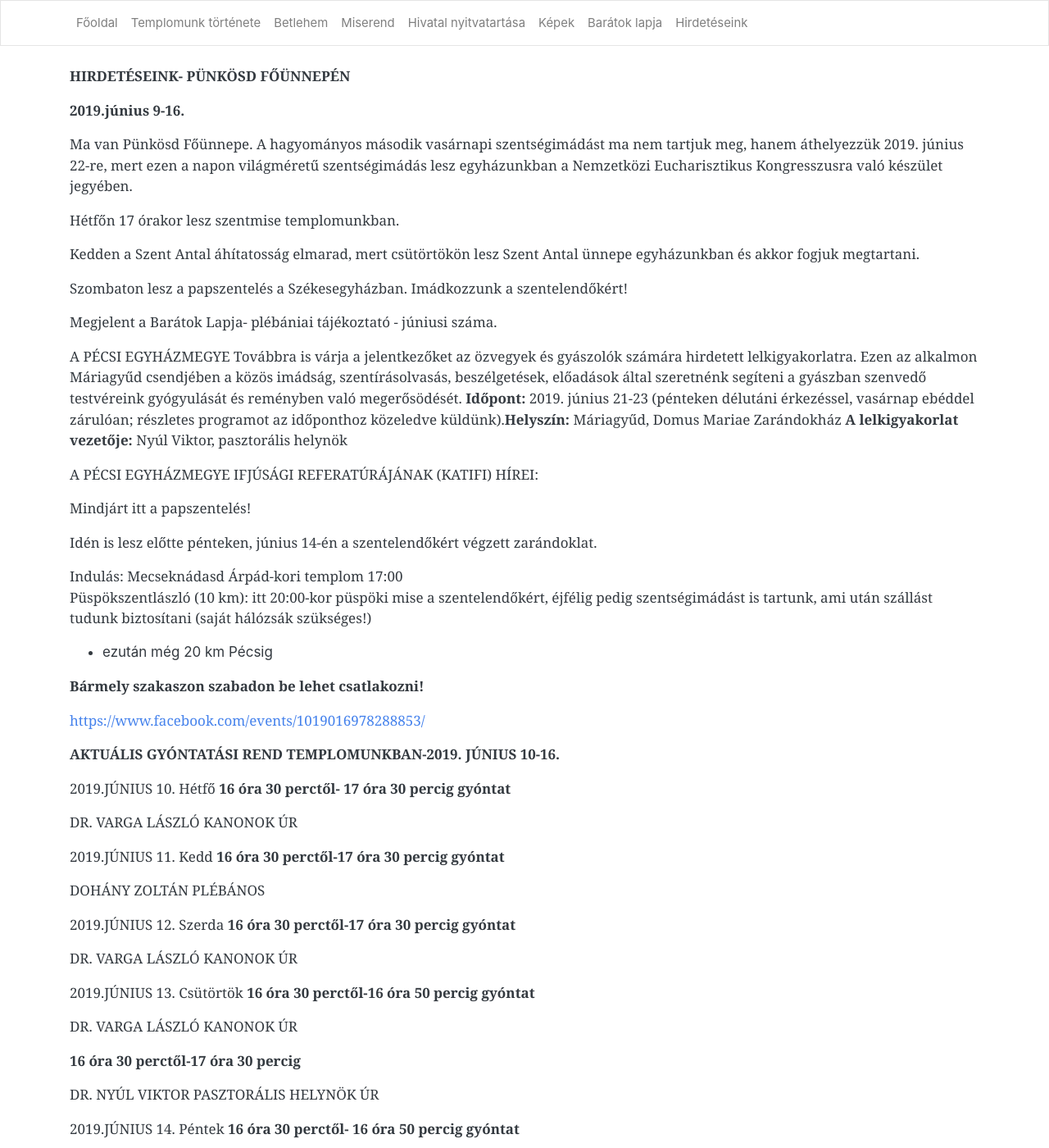
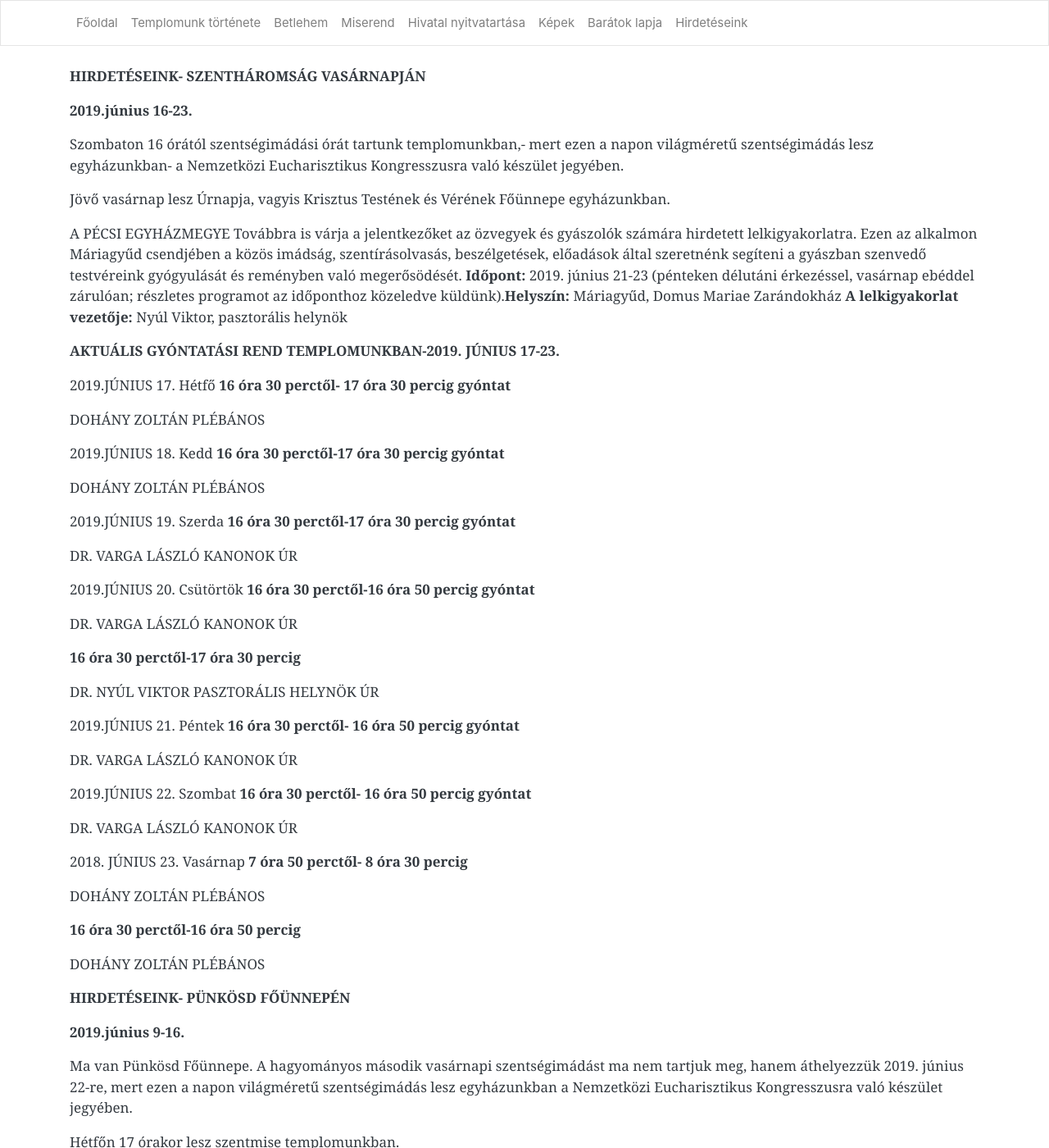
Before and after one commit to pecsi-ferences/pecsi-ferences.github.io, a Jekyll site: the page built from hirdeteseink.md, in a window 1280 px wide and 1400 px high. Shown: the whole window at 82% size. Built offline with Jekyll 4.4.1, drawn with Linux system fonts in a browser that asks for light colours; nearby versions of some CDN libraries.

Commit message:
Update from Forestry.io Zoltán Dohány updated hirdeteseink.md

```diff
--- a/hirdeteseink.md
+++ b/hirdeteseink.md
@@ -3,6 +3,54 @@ layout: default
 title: Hirdetéseink
 
 ---
+**HIRDETÉSEINK- SZENTHÁROMSÁG VASÁRNAPJÁN**
+
+**2019.június 16-23.**
+
+Szombaton 16 órától szentségimádási órát tartunk templomunkban,- mert ezen a napon világméretű szentségimádás lesz egyházunkban- a Nemzetközi Eucharisztikus Kongresszusra való készület jegyében.
+
+Jövő vasárnap lesz Úrnapja, vagyis Krisztus Testének és Vérének Főünnepe egyházunkban.
+
+A PÉCSI EGYHÁZMEGYE Továbbra is várja a jelentkezőket az özvegyek és gyászolók számára hirdetett lelkigyakorlatra. Ezen az alkalmon Máriagyűd csendjében a közös imádság, szentírásolvasás, beszélgetések, előadások által szeretnénk segíteni a gyászban szenvedő testvéreink gyógyulását és reményben való megerősödését. **Időpont:** 2019. június 21-23 (pénteken délutáni érkezéssel, vasárnap ebéddel zárulóan; részletes programot az időponthoz közeledve küldünk).**Helyszín:** Máriagyűd, Domus Mariae Zarándokház **A lelkigyakorlat vezetője:** Nyúl Viktor, pasztorális helynök
+
+**AKTUÁLIS GYÓNTATÁSI REND TEMPLOMUNKBAN-2019. JÚNIUS 17-23.**
+
+2019\.JÚNIUS 17. Hétfő **16 óra 30 perctől- 17 óra 30 percig gyóntat**
+
+DOHÁNY ZOLTÁN PLÉBÁNOS
+
+2019\.JÚNIUS 18. Kedd **16 óra 30 perctől-17 óra 30 percig gyóntat**
+
+DOHÁNY ZOLTÁN PLÉBÁNOS
+
+2019\.JÚNIUS 19. Szerda **16 óra 30 perctől-17 óra 30 percig gyóntat**
+
+DR. VARGA LÁSZLÓ KANONOK ÚR
+
+2019\.JÚNIUS 20. Csütörtök **16 óra 30 perctől-16 óra 50 percig gyóntat**
+
+DR. VARGA LÁSZLÓ KANONOK ÚR
+
+**16 óra 30 perctől-17 óra 30 percig**
+
+DR. NYÚL VIKTOR PASZTORÁLIS HELYNÖK ÚR
+
+2019\.JÚNIUS 21. Péntek **16 óra 30 perctől- 16 óra 50 percig gyóntat**
+
+DR. VARGA LÁSZLÓ KANONOK ÚR
+
+2019\.JÚNIUS 22. Szombat **16 óra 30 perctől- 16 óra 50 percig gyóntat**
+
+DR. VARGA LÁSZLÓ KANONOK ÚR
+
+2018\. JÚNIUS 23. Vasárnap **7 óra 50 perctől- 8 óra 30 percig**
+
+DOHÁNY ZOLTÁN PLÉBÁNOS
+
+**16 óra 30 perctől-16 óra 50 percig**
+
+DOHÁNY ZOLTÁN PLÉBÁNOS
+
 **HIRDETÉSEINK- PÜNKÖSD FŐÜNNEPÉN**
 
 **2019.június 9-16.**
@@ -26,10 +74,11 @@ Mindjárt itt a papszentelés!
 Idén is lesz előtte pénteken, június 14-én a szentelendőkért végzett zarándoklat.
 
 Indulás: Mecseknádasd Árpád-kori templom 17:00
- Püspökszentlászló (10 km): itt 20:00-kor püspöki mise a szentelendőkért, éjfélig pedig szentségimádást is tartunk, ami után szállást tudunk biztosítani (saját hálózsák szükséges!)
- - ezután még 20 km Pécsig
-
- **Bármely szakaszon szabadon be lehet csatlakozni!**
+Püspökszentlászló (10 km): itt 20:00-kor püspöki mise a szentelendőkért, éjfélig pedig szentségimádást is tartunk, ami után szállást tudunk biztosítani (saját hálózsák szükséges!)
+
+* ezután még 20 km Pécsig
+
+**Bármely szakaszon szabadon be lehet csatlakozni!**
 
 [https://www.facebook.com/events/1019016978288853/](https://www.facebook.com/events/1019016978288853/ "https://www.facebook.com/events/1019016978288853/")
 
```
